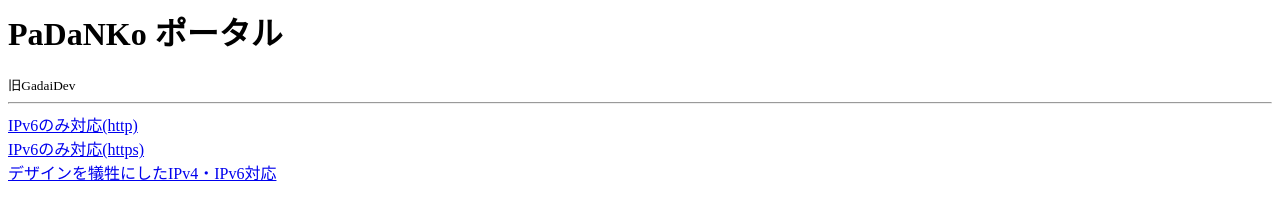
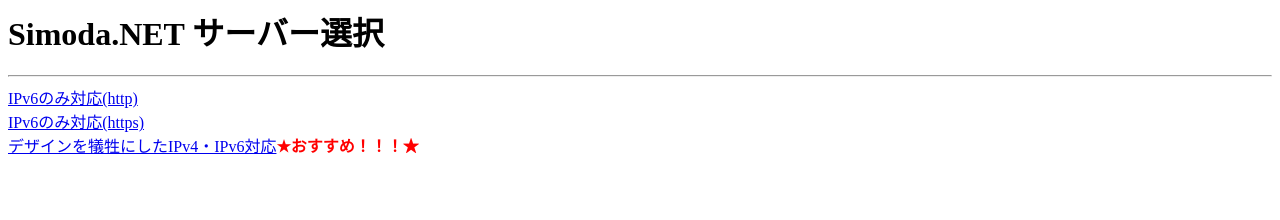
Before and after one commit to padanko/padanko.github.io, a plain HTML site: page index.html in a window 1280 px wide. Drawn offline with Linux system fonts and the light colour scheme.

Commit message:
Update index.html

```diff
--- a/index.html
+++ b/index.html
@@ -1,6 +1,5 @@
-<h1>PaDaNKo ポータル</h1>
-<small>旧GadaiDev</small>
+<h1>Simoda.NET サーバー選択</h1>
 <hr>
 <a href="https://padanko.v6.army">IPv6のみ対応(http)</a><br>
 <a href="http://padanko.v6.army">IPv6のみ対応(https)</a><br>
-<a href="http://www.ipv6proxy.net/go.php?u=http%3A%2F%2Fpadanko.v6.army%2F&b=1">デザインを犠牲にしたIPv4・IPv6対応</a>
+<a href="http://www.ipv6proxy.net/go.php?u=http%3A%2F%2Fpadanko.v6.army%2F&b=1">デザインを犠牲にしたIPv4・IPv6対応</a><b style='color:red'>★おすすめ！！！★</b>
```
